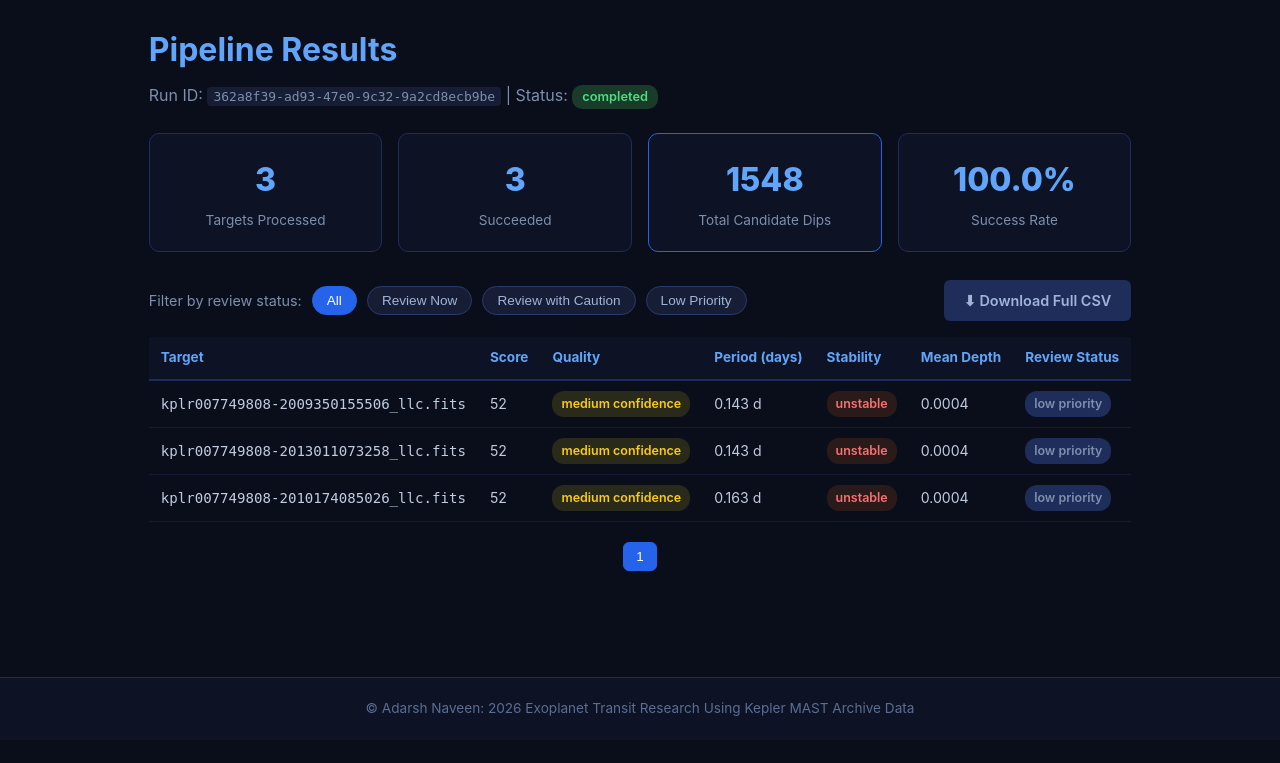
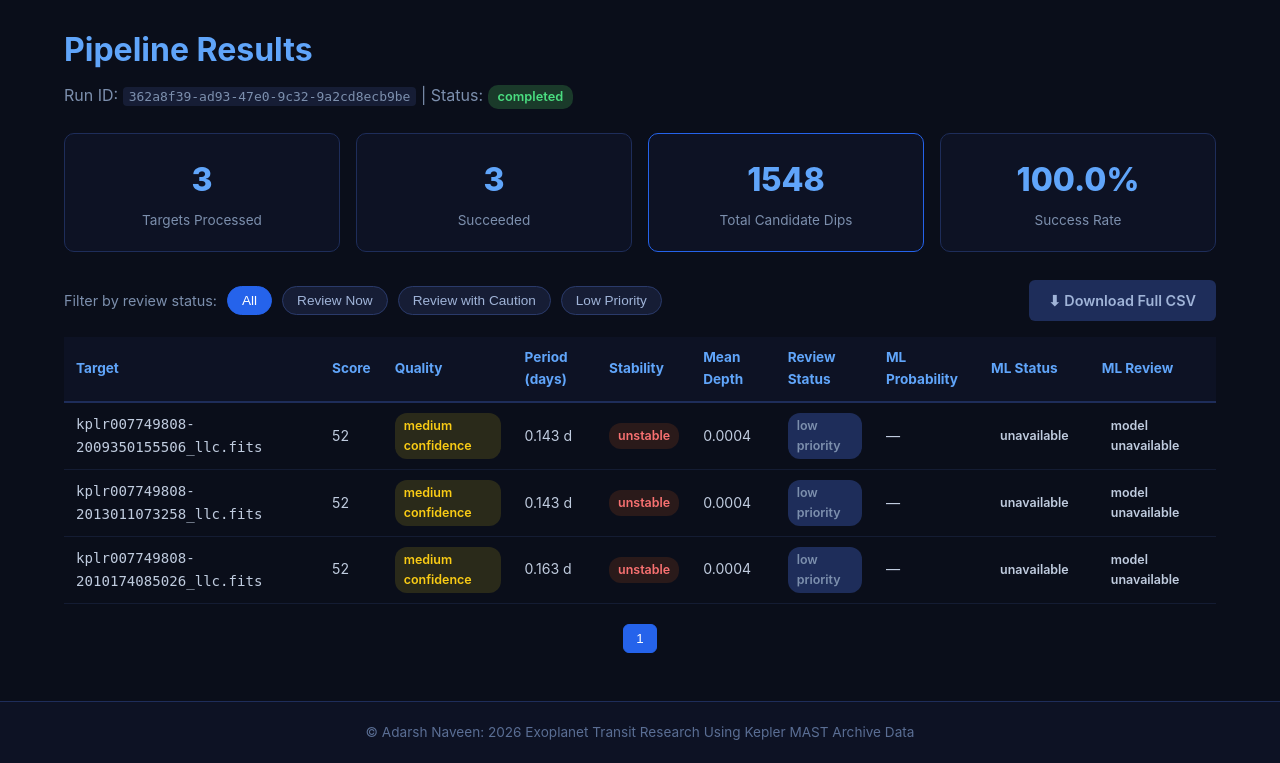
Before and after one commit to Immabeatyou/exoplanet-transit-detector-automation, a Flask app: page /results/362a8f39-ad93-47e0-9c32-9a2cd8ecb9be in a window 1280 px wide. Shown: the part 60-823 px from the top of the page. Before the commit the page ends 776 px from the top, so only its background shows below. Run offline with Flask 3, Linux system fonts and the light colour scheme; data comes from the database, SQL or seed files in the repository.

Commit message:
Integrate ML scores into web results

```diff
--- a/web/app.py
+++ b/web/app.py
@@ -135,6 +135,9 @@
         'stability': r.period_stability_flag,
         'review_status': r.review_status,
         'mean_depth': round(r.mean_transit_depth, 4) if r.mean_transit_depth else None,
+        'ml_probability': round(r.ml_probability, 4) if r.ml_probability is not None else None,
+        'ml_model_status': r.ml_model_status or "unavailable",
+        'ml_review_status': r.ml_review_status or "model_unavailable",
     } for r in paginated.items]
 
     return jsonify({
@@ -254,7 +257,6 @@
                 downloads_df=downloads_df
             )
 
-            # Update database
             run.status = 'completed'
             run.processed_count = summary['processed']
             run.succeeded_count = summary['succeeded']
@@ -264,7 +266,6 @@
             run.top_candidates_csv_path = os.path.join(app.config['RESULTS_FOLDER'], f'top_{run_id}.csv')
             run.caution_candidates_csv_path = os.path.join(app.config['RESULTS_FOLDER'], f'caution_{run_id}.csv')
 
-            # Store individual results
             for _, row in results_df.iterrows():
                 candidate = TransitCandidate(
                     run_id=run_id,
@@ -285,6 +286,9 @@
                     local_path=row.get('local_path'),
                     mean_detrended_flux=float(row['mean_detrended_flux']) if pd.notna(row['mean_detrended_flux']) else None,
                     std_detrended_flux=float(row['std_detrended_flux']) if pd.notna(row['std_detrended_flux']) else None,
+                    ml_probability=float(row["ml_probability"]) if pd.notna(row.get("ml_probability")) else None,
+                    ml_model_status=row.get("ml_model_status", "unavailable"),
+                    ml_review_status=row.get("ml_review_status", "model_unavailable"),
                 )
                 db.session.add(candidate)
 
--- a/web/models.py
+++ b/web/models.py
@@ -62,5 +62,9 @@
     mean_detrended_flux = db.Column(db.Float)
     std_detrended_flux = db.Column(db.Float)
 
+    ml_probability = db.Column(db.Float)
+    ml_model_status = db.Column(db.String(30))
+    ml_review_status = db.Column(db.String(30))
+
     def __repr__(self):
         return f"<TransitCandidate {self.target_name} (score={self.final_ranking_score:.1f})>"
--- a/web/pipeline.py
+++ b/web/pipeline.py
@@ -11,6 +11,7 @@
 from urllib.parse import urljoin
 import random
 import uuid
+import json
 """
 Exoplanet Transit Detection Research Pipeline
 ---------------------------------------------------------------------------------------------------------
@@ -530,6 +531,22 @@
     results_df = pd.DataFrame(rows)
 
     model_path = os.environ.get("XGBOOST_MODEL_PATH", "transit_xgb_model.json")
+    metadata_path = os.environ.get(
+        "XGBOOST_METADATA_PATH",
+        "transit_xgb_metadata.json",
+    )
+
+    model_threshold = 0.75
+
+    if os.path.exists(metadata_path):
+        with open(metadata_path, encoding="utf-8") as metadata_file:
+            metadata = json.load(metadata_file)
+
+        model_threshold = float(
+            metadata.get("best_threshold", model_threshold)
+        )
+
+    model_threshold = min(max(model_threshold, 0.41), 0.99)
 
     results_df["ml_probability"] = np.nan
     ml_model_status = "unavailable"
@@ -585,7 +602,7 @@
     valid_ml = results_df["ml_probability"].notna()
     results_df.loc[valid_ml, "ml_review_status"] = pd.cut(
         results_df.loc[valid_ml, "ml_probability"],
-        bins=[-0.01, 0.40, 0.75, 1.0],
+        bins=[-0.01, 0.40, model_threshold, 1.0],
         labels=["low_priority", "review_with_caution", "review_now"],
     ).astype(str)
 
@@ -605,8 +622,8 @@
         else:
             print(f"Exported {len(results_df)} rows to {output_csv}")
 
-    review_now_df = results_df.loc[results_df['review_status'] == "review_now"].copy()
-    review_caution_df = results_df.loc[results_df['review_status'] == "review_with_caution"].copy()
+    review_now_df = results_df.loc[results_df['ml_review_status'] == "review_now"].copy()
+    review_caution_df = results_df.loc[results_df['ml_review_status'] == "review_with_caution"].copy()
 
     if "final_ranking_score" in review_now_df.columns:
         review_now_df = review_now_df.sort_values("final_ranking_score", ascending=False).reset_index(drop=True)
--- a/web/requirements.txt
+++ b/web/requirements.txt
@@ -8,3 +8,5 @@
 requests==2.31.0
 python-dotenv==1.0.0
 gunicorn==21.2.0
+xgboost==2.1.0
+scikit-learn==1.5.0
--- a/web/templates/results.html
+++ b/web/templates/results.html
@@ -65,10 +65,13 @@
                 <th>Stability</th>
                 <th>Mean Depth</th>
                 <th>Review Status</th>
+                <th>ML Probability</th>
+                <th>ML Status</th>
+                <th>ML Review</th>
             </tr>
         </thead>
         <tbody id="resultsBody">
-            <tr><td colspan="7">Loading results...</td></tr>
+            <tr><td colspan="10">Loading results...</td></tr>
         </tbody>
     </table>
 </div>
@@ -111,7 +114,7 @@
     const tbody = document.getElementById('resultsBody');
 
     if (data.results.length === 0) {
-        tbody.innerHTML = '<tr><td colspan="7">No results match this filter.</td></tr>';
+        tbody.innerHTML = '<tr><td colspan="10">No results match this filter.</td></tr>';
         return;
     }
 
@@ -124,6 +127,21 @@
             <td><span class="badge badge-${r.stability}">${r.stability}</span></td>
             <td>${r.mean_depth !== null ? r.mean_depth : '—'}</td>
             <td><span class="badge badge-${r.review_status}">${r.review_status.replace(/_/g, ' ')}</span></td>
+            <td>
+                ${r.ml_probability !== null
+                    ? (r.ml_probability * 100).toFixed(1) + '%'
+                    : '—'}
+            </td>
+            <td>
+                <span class="badge badge-${r.ml_model_status}">
+                    ${r.ml_model_status.replace(/_/g, ' ')}
+                </span>
+            </td>
+            <td>
+                <span class="badge badge-${r.ml_review_status}">
+                    ${r.ml_review_status.replace(/_/g, ' ')}
+                </span>
+            </td>
         </tr>
     `).join('');
 
```
